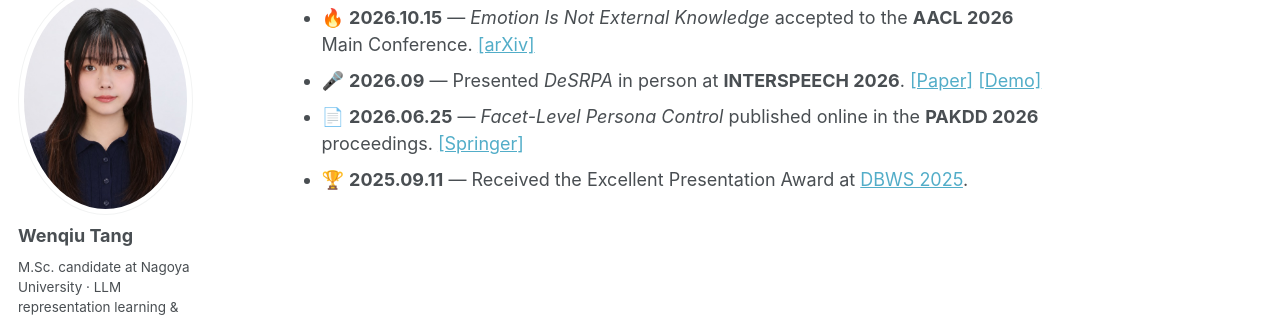
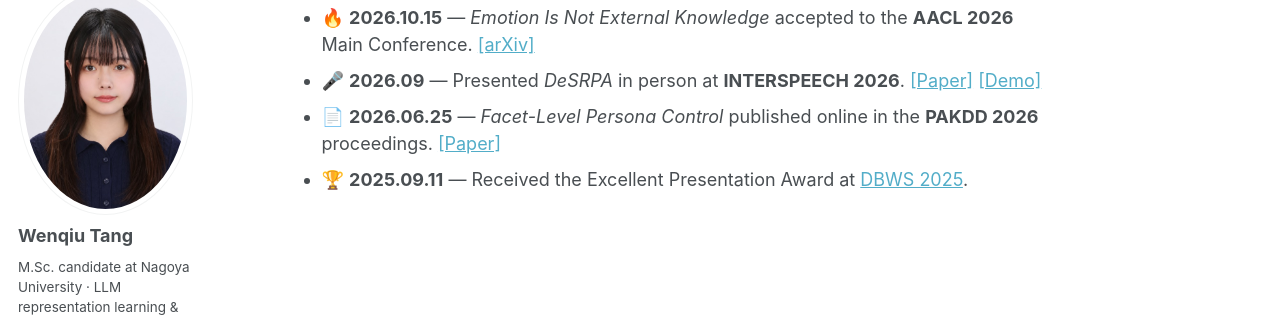
Before and after one commit to lunat5078/lunat5078.github.io, a Jekyll site: the page built from _pages/news.md, in a window 1280 px wide. Shown: the part 132-451 px from the top of the page. Built offline with Jekyll 4.4.1, drawn with Linux system fonts in a browser that asks for light colours; our own code applies the rules of GitHub Pages for plain Markdown files.

Commit message:
Rename PAKDD news link label to Paper
Co-Authored-By: Claude Opus 5.5 (1M context) <noreply@anthropic.com>

```diff
--- a/_pages/news.md
+++ b/_pages/news.md
@@ -1,4 +1,4 @@
 * 🔥 **2026.10.15** — *Emotion Is Not External Knowledge* accepted to the **AACL 2026** Main Conference. [[arXiv]](https://arxiv.org/abs/2610.21347)
 * 🎤 **2026.09** — Presented *DeSRPA* in person at **INTERSPEECH 2026**. [[Paper]](https://www.isca-archive.org/interspeech_2026/tang26b_interspeech.html) [[Demo]](https://steeremo971-commits.github.io/emosteer-tts-demo/)
-* 📄 **2026.06.25** — *Facet-Level Persona Control* published online in the **PAKDD 2026** proceedings. [[Springer]](https://link.springer.com/chapter/10.1007/978-981-92-1947-6_33)
+* 📄 **2026.06.25** — *Facet-Level Persona Control* published online in the **PAKDD 2026** proceedings. [[Paper]](https://link.springer.com/chapter/10.1007/978-981-92-1947-6_33)
 * 🏆 **2025.09.11** — Received the Excellent Presentation Award at [DBWS 2025](https://sites.google.com/mil.doshisha.ac.jp/dbws-2025/%E5%8F%97%E8%B3%9E).
```
